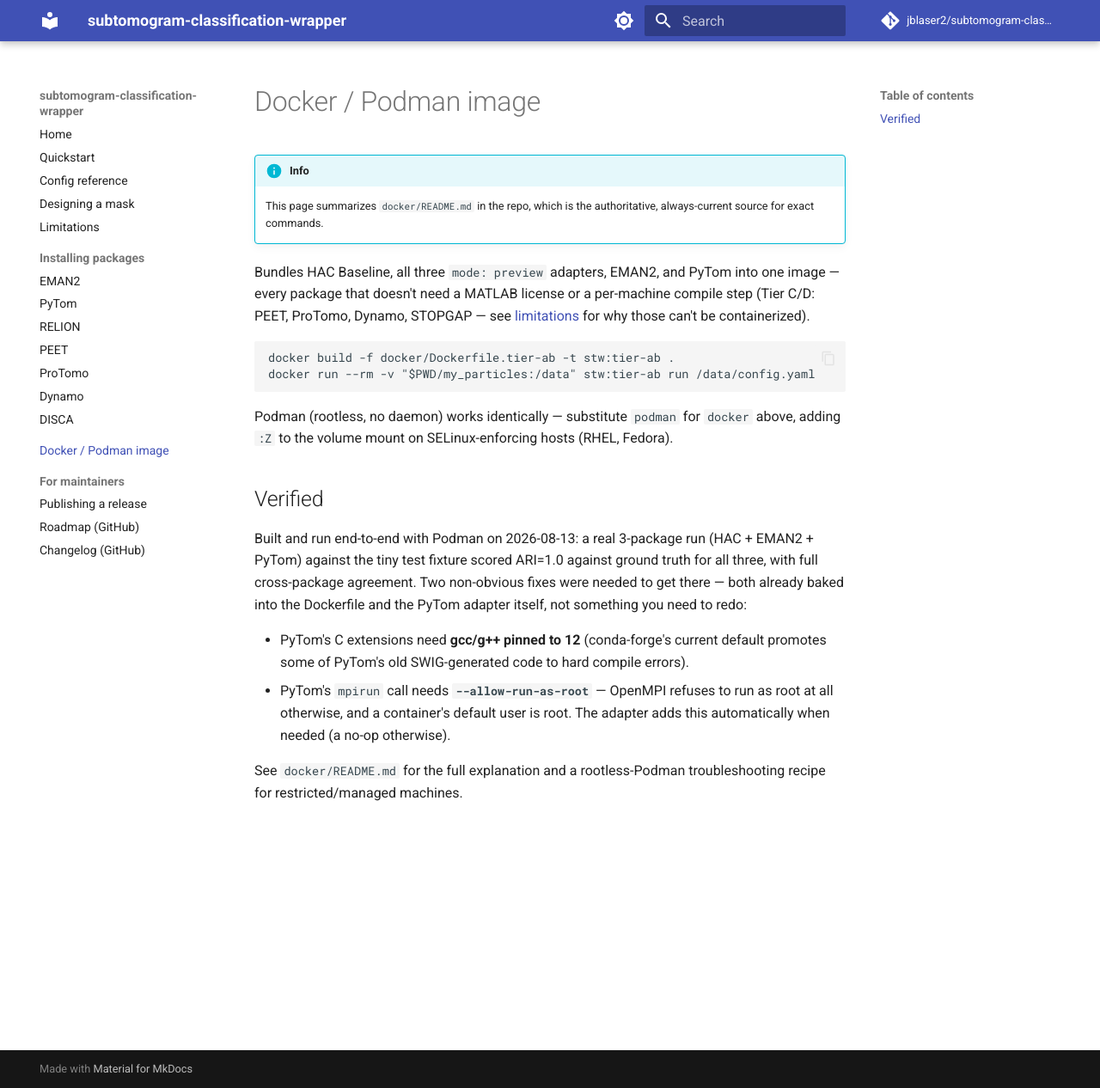
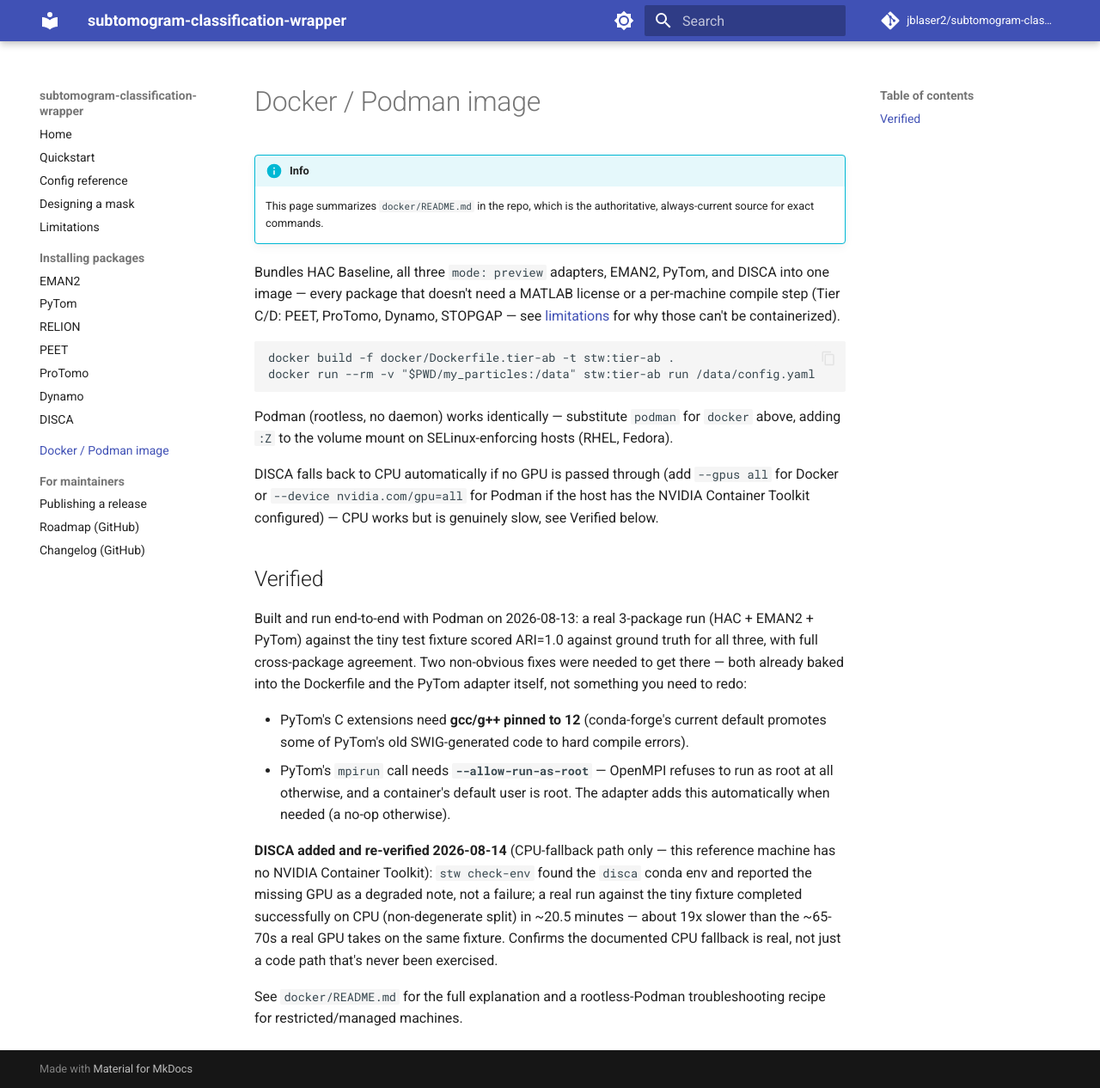
Before and after one commit to jblaser2/subtomogram-classification-wrapper, an MkDocs documentation site: the page built from docs/docker.md, in a window 1280 px wide and 1266 px high. Shown: the whole window at 86% size. Built offline with MkDocs 1.6.1 and Material for MkDocs 9.7.7, drawn with Linux system fonts in a browser that asks for light colours; comment, search, counter and statistics services are not loaded.

Commit message:
docker: add DISCA to the Tier A/B image, verify CPU fallback end-to-end
DISCA is Tier B (pip-installable PyTorch, no compile step) same as EMAN2/
PyTom, so it belongs in the same "quick and easy" container image. Added
envs/disca.yml's env creation as a new build stage.

Verified end-to-end with rootless Podman on this machine (no NVIDIA Container
Toolkit installed, so only the CPU-fallback path could be tested here):
stw check-env correctly finds the disca conda env and reports the missing
GPU as a degraded note, not a failure, and a real run against the tiny
fixture completed successfully on CPU (non-degenerate split, returncode=0)
in ~20.5 minutes -- about 19x slower than the ~65-70s the same run takes on
a real GPU. Confirms the adapter's documented CPU fallback is real and not
just an unexercised code path.

Documented the --gpus all (Docker) / --device nvidia.com/gpu=all (Podman)
passthrough flags for hosts that do have the toolkit configured, in both
docker/README.md and its docs/docker.md mkdocs summary.

Co-Authored-By: Claude Sonnet 5 <noreply@anthropic.com>

```diff
--- a/docs/docker.md
+++ b/docs/docker.md
@@ -4,8 +4,8 @@
     This page summarizes `docker/README.md` in the repo, which is the
     authoritative, always-current source for exact commands.
 
-Bundles HAC Baseline, all three `mode: preview` adapters, EMAN2, and PyTom
-into one image — every package that doesn't need a MATLAB license or a
+Bundles HAC Baseline, all three `mode: preview` adapters, EMAN2, PyTom, and
+DISCA into one image — every package that doesn't need a MATLAB license or a
 per-machine compile step (Tier C/D: PEET, ProTomo, Dynamo, STOPGAP — see
 [limitations](limitations.md) for why those can't be containerized).
 
@@ -17,6 +17,11 @@ docker run --rm -v "$PWD/my_particles:/data" stw:tier-ab run /data/config.yaml
 Podman (rootless, no daemon) works identically — substitute `podman` for
 `docker` above, adding `:Z` to the volume mount on SELinux-enforcing hosts
 (RHEL, Fedora).
+
+DISCA falls back to CPU automatically if no GPU is passed through (add
+`--gpus all` for Docker or `--device nvidia.com/gpu=all` for Podman if the
+host has the NVIDIA Container Toolkit configured) — CPU works but is
+genuinely slow, see Verified below.
 
 ## Verified
 
@@ -33,5 +38,13 @@ Dockerfile and the PyTom adapter itself, not something you need to redo:
   run as root at all otherwise, and a container's default user is root. The
   adapter adds this automatically when needed (a no-op otherwise).
 
+**DISCA added and re-verified 2026-08-14** (CPU-fallback path only — this
+reference machine has no NVIDIA Container Toolkit): `stw check-env` found the
+`disca` conda env and reported the missing GPU as a degraded note, not a
+failure; a real run against the tiny fixture completed successfully on CPU
+(non-degenerate split) in ~20.5 minutes — about 19x slower than the ~65-70s
+a real GPU takes on the same fixture. Confirms the documented CPU fallback is
+real, not just a code path that's never been exercised.
+
 See `docker/README.md` for the full explanation and a rootless-Podman
 troubleshooting recipe for restricted/managed machines.
```
Also changed, not shown: docker/README.md (+34 -3 lines), 1 other file.
